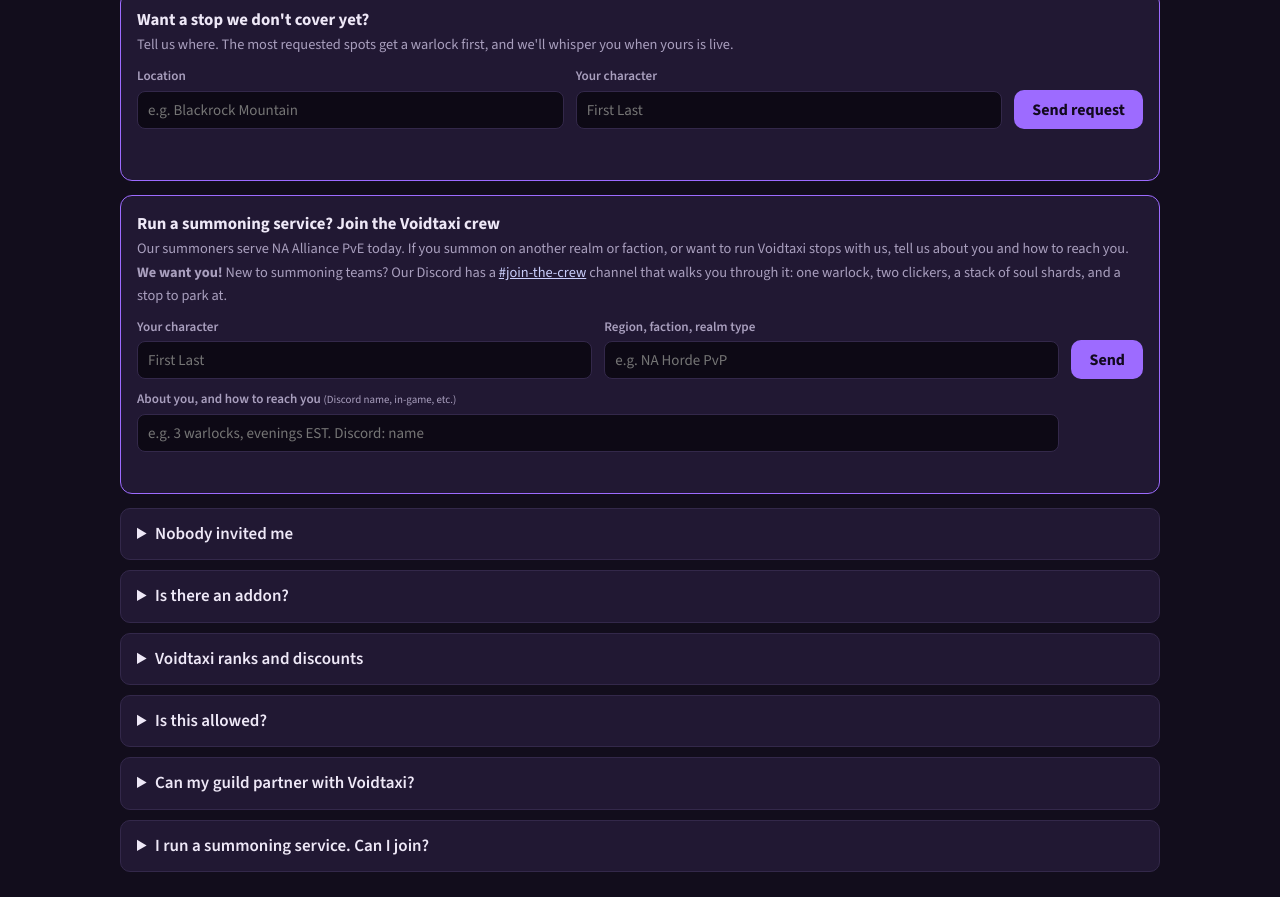
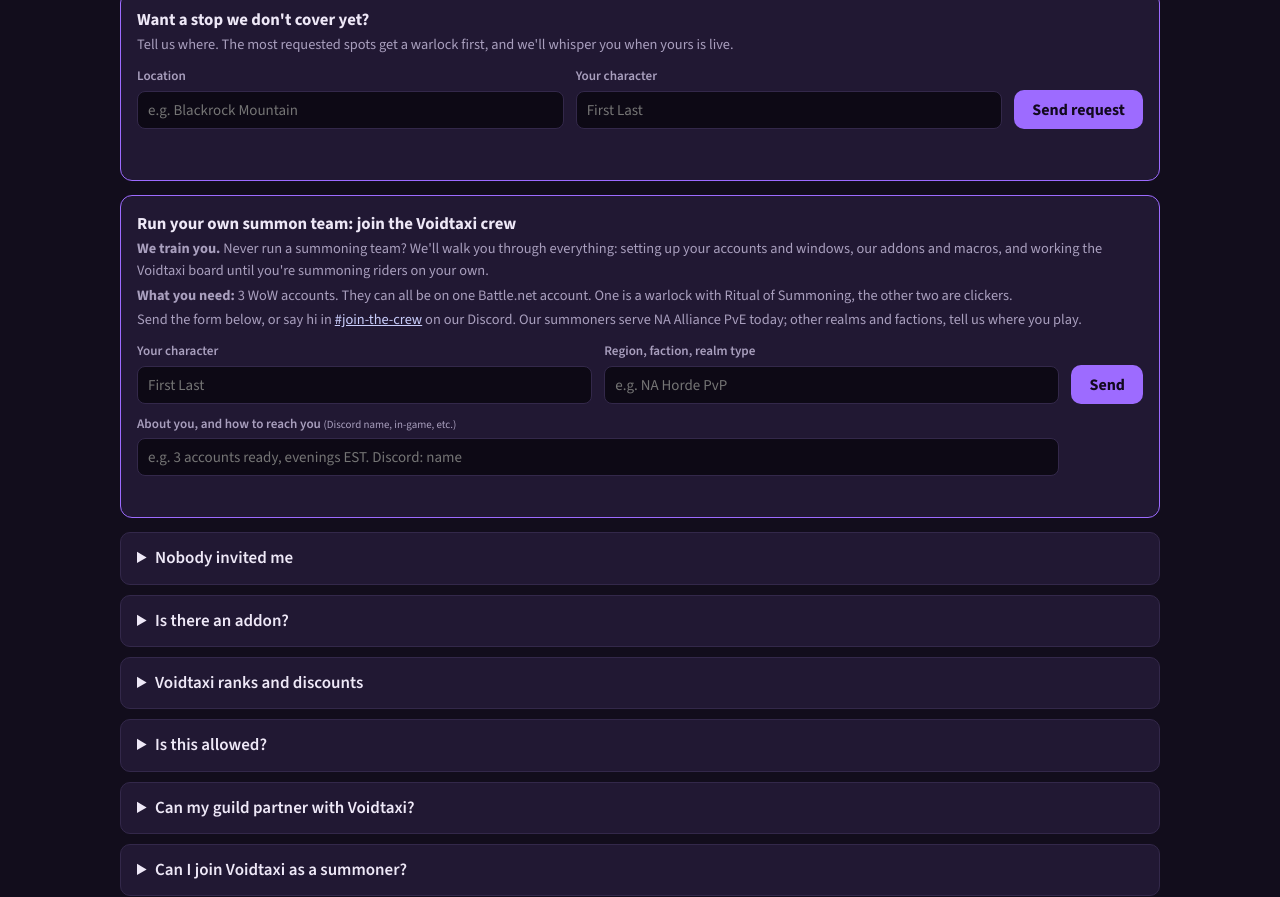
Before and after one commit to Voxikai/voidtaxi, a plain HTML site: page index.html in a window 1280 px wide. Shown: the part 1559-2456 px from the top of the page. Drawn offline with nearby package versions, Linux system fonts and the light colour scheme; no server answers.

Commit message:
Join the crew: we train new teams, 3 accounts needed

```diff
--- a/index.html
+++ b/index.html
@@ -312,10 +312,10 @@ footer { color: var(--muted); font-size: .85rem; text-align: center; padding: 30
       <p class="reqmsg" id="reqmsg" role="status"></p>
     </form>
     <form class="req" id="joinform" novalidate>
-      <div class="reqhead" id="join"><h3>Run a summoning service? Join the Voidtaxi crew</h3><p>Our summoners serve NA Alliance PvE today. If you summon on another realm or faction, or want to run Voidtaxi stops with us, tell us about you and how to reach you.</p><p><b>We want you!</b> New to summoning teams? Our Discord has a <a href="https://discord.gg/RH8f8y8MFb" target="_blank" rel="noopener">#join-the-crew</a> channel that walks you through it: one warlock, two clickers, a stack of soul shards, and a stop to park at.</p></div>
+      <div class="reqhead" id="join"><h3>Run your own summon team: join the Voidtaxi crew</h3><p><b>We train you.</b> Never run a summoning team? We'll walk you through everything: setting up your accounts and windows, our addons and macros, and working the Voidtaxi board until you're summoning riders on your own.</p><p><b>What you need:</b> 3 WoW accounts. They can all be on one Battle.net account. One is a warlock with Ritual of Summoning, the other two are clickers.</p><p>Send the form below, or say hi in <a href="https://discord.gg/RH8f8y8MFb" target="_blank" rel="noopener">#join-the-crew</a> on our Discord. Our summoners serve NA Alliance PvE today; other realms and factions, tell us where you play.</p></div>
       <label><span>Your character</span><input name="name" maxlength="25" placeholder="First Last" autocomplete="off"></label>
       <label><span>Region, faction, realm type</span><input name="where" maxlength="40" placeholder="e.g. NA Horde PvP" autocomplete="off"></label>
-      <label class="wide"><span>About you, and how to reach you <small>(Discord name, in-game, etc.)</small></span><input name="about" maxlength="220" placeholder="e.g. 3 warlocks, evenings EST. Discord: name" autocomplete="off"></label>
+      <label class="wide"><span>About you, and how to reach you <small>(Discord name, in-game, etc.)</small></span><input name="about" maxlength="220" placeholder="e.g. 3 accounts ready, evenings EST. Discord: name" autocomplete="off"></label>
       <input class="trap" name="website" tabindex="-1" autocomplete="off" aria-hidden="true">
       <button class="copy" type="submit">Send</button>
       <p class="reqmsg" id="joinmsg" role="status"></p>
@@ -325,7 +325,7 @@ footer { color: var(--muted); font-size: .85rem; text-align: center; padding: 30
     <details><summary>Voidtaxi ranks and discounts</summary><p>Our most frequent riders earn a rank, and a discount on every summon. After 5 completed summons you qualify; among qualifying riders the top 1% are <b>Dreadlord</b> (25% off), top 5% <b>Felguard</b> (15% off), top 10% <b>Succubus</b> (10% off) and top 20% <b>Imp</b> (5% off). Your rank shows in the Voidtaxi addon window, and the prices you see there already include it. <b>When it's busy, higher ranks are summoned first.</b></p></details>
     <details><summary>Is this allowed?</summary><p>Yes. It's a player service paid in in-game gold only, like any summoning or portal seller in trade chat. We never take real money.</p></details>
     <details><summary>Can my guild partner with Voidtaxi?</summary><p>Whisper Voidtaxi Booking in game or ask in the <a href="https://discord.gg/RH8f8y8MFb" target="_blank" rel="noopener">Void Taxi Discord</a>. Guild runs, raid nights and bulk bookings welcome.</p></details>
-    <details><summary>I run a summoning service. Can I join?</summary><p>Yes, Voidtaxi is growing beyond NA Alliance PvE. Send the <a href="#join">Join the crew</a> form above and we'll get back to you.</p></details>
+    <details><summary>Can I join Voidtaxi as a summoner?</summary><p>Yes, and you don't need experience: we train new teams. You need 3 WoW accounts (all on one Battle.net is fine): a warlock with Ritual of Summoning and two clickers. Send the <a href="#join">Join the crew</a> form above or ask in <a href="https://discord.gg/RH8f8y8MFb" target="_blank" rel="noopener">#join-the-crew</a>.</p></details>
   </section>
 
   <div class="mybook" id="mybook" role="status" hidden><span id="mybookText"></span></div>
```
